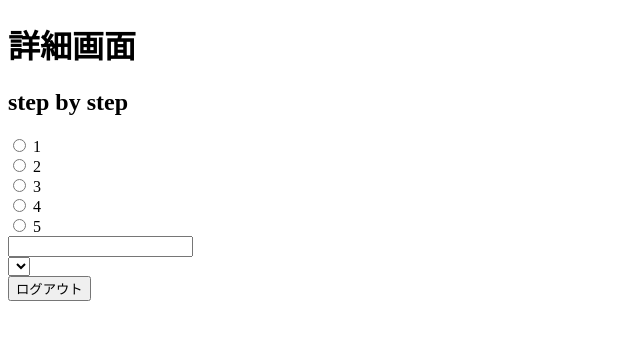
After one commit to SakuraHama/TeamCreate_Phese2_teamA, a PHP site: page /php1/Detail.php?category=disaster in a window 1280 px wide. The commit adds this page. Shown: the top 340 px of the page, without its empty margins (0-640 px from the left). Run offline with PHP 8.4, Linux system fonts and the light colour scheme; lists and menus that the app fills with data are empty.

Commit message:
06/12category.php

```diff
--- /dev/null
+++ b/Detail.php
@@ -0,0 +1,110 @@
+<!DOCTYPE html>
+<html lang="en">
+<head>
+    <meta charset="UTF-8">
+    <meta name="viewport" content="width=device-width, initial-scale=1.0">
+    <title>詳細画面</title>
+</head>
+<body>
+
+<body>
+  <!-- ▼▼ヘッダー▼▼--------------------------------- -->
+  <header class="bg-info">
+    <div class="text-light ms-5 pt-5 pb-3">
+      <h1 class="h6">詳細画面</h1>
+      <h2 class="pt-3">step by step</h2>
+    </div>
+  </header>
+  <!-- ▲▲ヘッダー▲▲--------------------------------- -->
+
+  <div class="container-field">
+    <div class="row border h-75">
+      <div class="col-3 border">
+        <form action="kadai08_1.php" method="GET" class="mt-5 m-3">
+
+          <!-- 検索 -->
+          <div class="form-check form-check-inline mb-3">
+            <input class="form-check-input" type="radio" name="searchType" id="searchRadio1" value="1"
+            onclick="typeCheck();">
+            <label class=" form-check-label" for="searchRadio1">1</label>
+          </div>
+          <div class="form-check form-check-inline mb-3">
+            <input class="form-check-input" type="radio" name="searchType" id="searchRadio1" value="1"
+            onclick="typeCheck();">
+            <label class=" form-check-label" for="searchRadio1">2</label>
+          </div>
+          <div class="form-check form-check-inline mb-3">
+            <input class="form-check-input" type="radio" name="searchType" id="searchRadio1" value="1"
+            onclick="typeCheck();">
+            <label class=" form-check-label" for="searchRadio1">3</label>
+          </div>
+          <div class="form-check form-check-inline mb-3">
+            <input class="form-check-input" type="radio" name="searchType" id="searchRadio1" value="1"
+            onclick="typeCheck();">
+            <label class=" form-check-label" for="searchRadio1">4</label>
+          </div>
+          <div class="form-check form-check-inline mb-3">
+            <input class="form-check-input" type="radio" name="searchType" id="searchRadio2" value="2"
+
+            onclick="typeCheck();">
+            <label class="form-check-label" for="searchRadio2">5</label>
+          </div>
+
+          <div class="input-group mb-3">
+            <span class="input-group-text"></span>
+            <input type="text" class="form-control" name="price" id="price" value="">
+            <span class="input-group-text"></span>
+          </div>
+
+          <div class="input-group mb-3">
+            <label class="input-group-text mb-3" for="category"></label>
+            <select class="form-select mb-3" name="category" id="category">
+              <option value="1"
+              ></option>
+              <option value="2"
+              ></option>
+              <option value="3"
+              ></option>
+            </select>
+          </div>
+
+          <div class="row">
+            <div class="pt-5 px-0 d-grid gap-2 d-md-flex justify-content-md-end">
+              <input class="btn btn-primary btn-lg" onclick="logout()" type="submit" value="ログアウト">
+              <!-- <a class="btn btn-secondary btn-lg" href="category.php"></a> -->
+            </div><!-- .p-5 d-grid gap-2 d-md-flex justify-content-md-end -->
+          </div><!-- .row -->
+
+        </form>
+      </div><!-- .col-3 border -->
+
+      <div class="col-9 border">
+
+        <table class="table table-hover mt-5 form-control-lg">
+          <thead class="table-light text-secondary">
+            <tr>
+              <th></th>
+              <th></th>
+              <th></th>
+              <th></th>
+              <th></th>
+              <th></th>
+            </tr>
+          </thead>
+          <tbody>
+
+            <tr>
+              <td></a></td>
+              <td></a></td>
+            </tr>
+          </tbody>
+        </table>
+      </div>
+    </div>
+  </div>
+
+</body>
+
+</html>
+</body>
+</html>
```
Also changed, not shown: Category.php (+47 -22 lines), css/category.css (added, +58 -0 lines).
